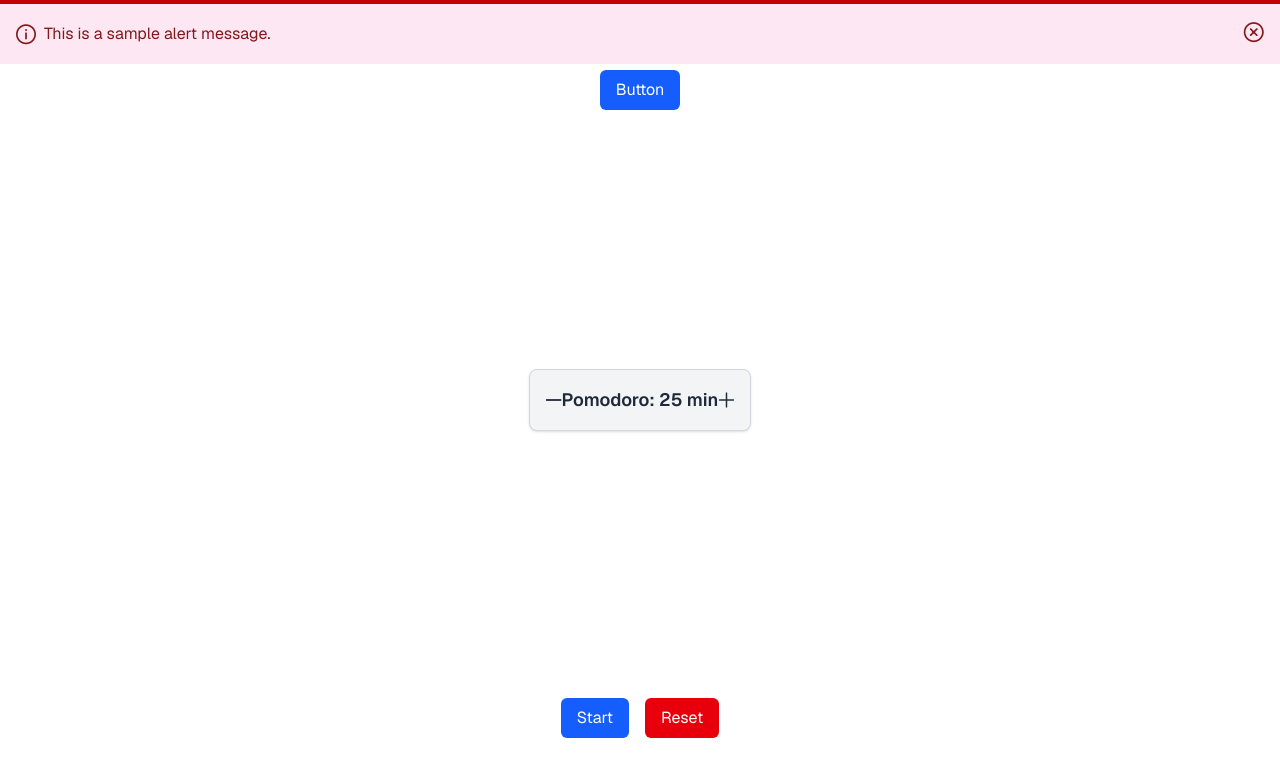
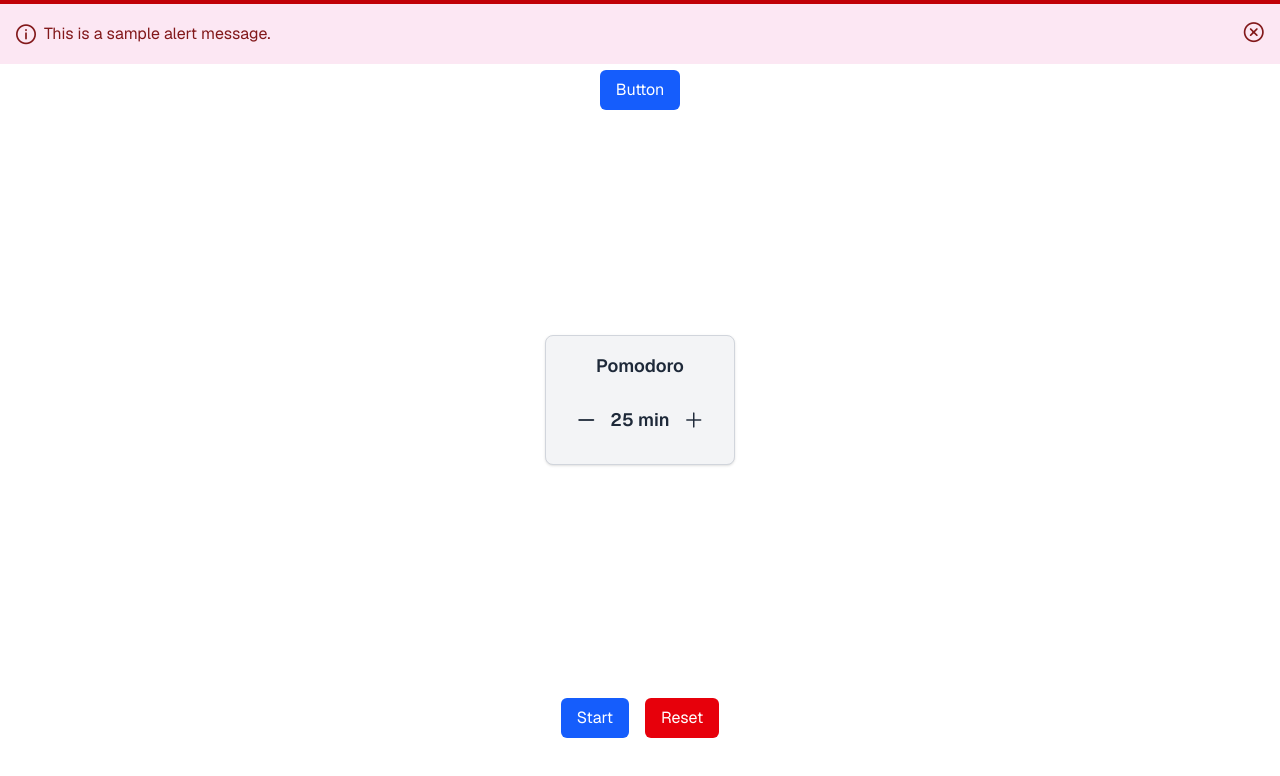
Before and after one commit to schafeld/next-pomodoro, a Next.js app in the folder pomodoro-app/: page / in a window 1280 px wide. Shown: the top 776 px of the page. Built offline with nearby package versions, Linux system fonts and the light colour scheme.

Commit message:
add length-setting component

```diff
--- a/pomodoro-app/src/components/LengthSetting.tsx
+++ b/pomodoro-app/src/components/LengthSetting.tsx
@@ -37,6 +37,7 @@ interface LengthSettingProps {
   length: number;
   onIncrement: () => void;
   onDecrement: () => void;
+  isDisabled?: boolean;
   minLength: number;
   maxLength: number;
 }
@@ -49,22 +50,37 @@ const LengthSetting: React.FC<LengthSettingProps> = ({
   maxLength,
 }) => {
   return (
-    <div className="flex items-center justify-between p-4 bg-gray-100 text-gray-800 border border-gray-300 rounded-lg shadow">
-      <Tooltip target=".decrement" content="Decrease length" />
+    <div className="flex flex-col p-4 bg-gray-100 text-gray-800 border border-gray-300 rounded-lg shadow">
+      <div className="text-lg font-semibold text-center mb-3">{label}</div>
+      <div className="flex items-center justify-between w-full">
+        <Tooltip
+          target=".decrement"
+          content="Decrease length"
+          position="bottom"
+          className="p-2 bg-gray-300 text-gray-800"
+        />
         <Button
           icon={PrimeIcons.MINUS}
-        className="decrement"
+          className="decrement p-4"
           onClick={onDecrement}
           disabled={length <= minLength}
         />
-      <span className="text-lg font-semibold">{`${label}: ${length} min`}</span>
-      <Tooltip target=".increment" content="Increase length" />
+
+        <span id="timer-display" className="text-lg font-semibold">{`${length} min`}</span>
+
+        <Tooltip
+          target=".increment"
+          content="Increase length"
+          position="bottom"
+          className="p-2 bg-gray-300 text-gray-800"
+        />
         <Button
           icon={PrimeIcons.PLUS}
-        className="increment"
+          className="increment p-4"
           onClick={onIncrement}
           disabled={length >= maxLength}
         />
+      </div>
     </div>
   );
 }
```
Lines whose indentation alone changed are shown as unchanged.
